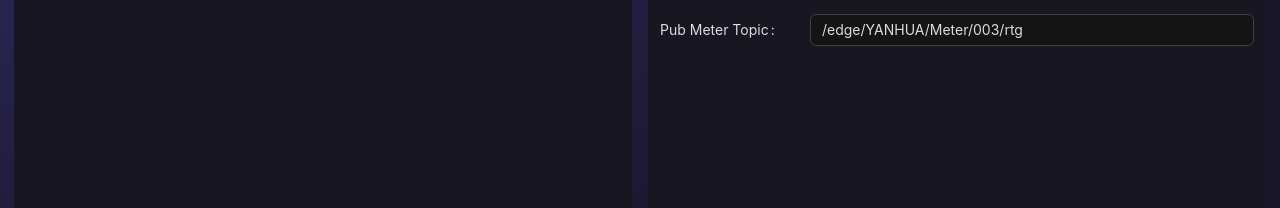
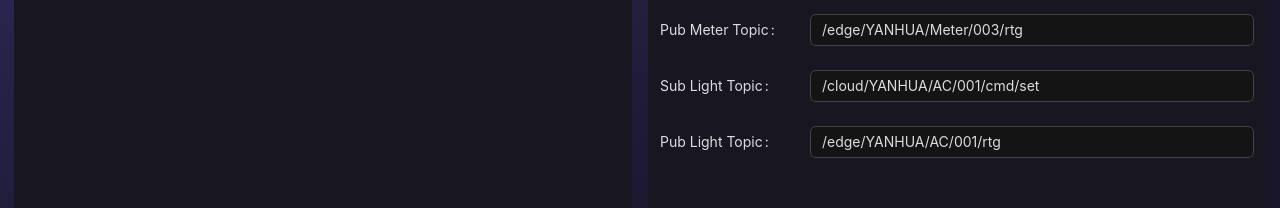
Before and after one commit to Seventh-Sense/Tool, a Vue app: page / in a window 1280 px wide. Shown: the part 404-612 px from the top of the page. Built offline with nearby package versions, Linux system fonts and the light colour scheme; no server answers.

Commit message:
modify code

```diff
--- a/src/components/Mqtt/index.vue
+++ b/src/components/Mqtt/index.vue
@@ -1,12 +1,7 @@
 <template>
   <div class="container">
     <div class="container-top">
-      <a-form
-        :model="formState"
-        :label-col="labelCol"
-        :wrapper-col="wrapperCol"
-        labelAlign="left"
-      >
+      <a-form :model="formState" :label-col="labelCol" :wrapper-col="wrapperCol" labelAlign="left">
         <a-form-item>
           <a-button type="primary" @click="onclick">提交</a-button>
         </a-form-item>
@@ -14,20 +9,24 @@
           <a-input v-model:value="formState.host" />
         </a-form-item>
         <a-form-item label="Port">
-          <a-input-number
-            v-model:value="formState.port"
-            :min="1"
-            style="width: 100%"
-          />
+          <a-input-number v-model:value="formState.port" :min="1" style="width: 100%" />
         </a-form-item>
+
         <a-form-item label="Sub AC Topic">
           <a-input v-model:value="formState.sub_ac_topic" />
         </a-form-item>
         <a-form-item label="Pub AC Topic">
           <a-input v-model:value="formState.pub_ac_topic" />
         </a-form-item>
+
         <a-form-item label="Pub Meter Topic">
           <a-input v-model:value="formState.pub_meter_topic" />
+        </a-form-item>
+        <a-form-item label="Sub Light Topic">
+          <a-input v-model:value="formState.sub_ac_topic" />
+        </a-form-item>
+        <a-form-item label="Pub Light Topic">
+          <a-input v-model:value="formState.pub_ac_topic" />
         </a-form-item>
       </a-form>
     </div>
@@ -45,6 +44,8 @@ const formState: UnwrapRef<any> = reactive({
   port: 1888,
   sub_ac_topic: "/cloud/YANHUA/AC/001/cmd/set",
   pub_ac_topic: "/edge/YANHUA/AC/001/rtg",
+  pub_light_topic: "/edge/YANHUA/Light/002/rtg",
+  sub_light_topic: "/cloud/YANHUA/Light/002/cmd/set",
   pub_meter_topic: "/edge/YANHUA/Meter/003/rtg",
 });
 
@@ -66,6 +67,8 @@ const initData = async () => {
       formState.port = res.data.port;
       formState.sub_ac_topic = res.data.sub_ac_topic;
       formState.pub_ac_topic = res.data.pub_ac_topic;
+      formState.sub_light_topic = res.data.sub_light_topic;
+      formState.pub_light_topic = res.data.pub_light_topic;
       formState.pub_meter_topic = res.data.pub_meter_topic;
     }
   } catch (e) {
--- a/src/components/Task/JobModal/index.vue
+++ b/src/components/Task/JobModal/index.vue
@@ -61,6 +61,10 @@ const options = [
     label: "publish_ac_job",
     value: "xport.app.task:publish_ac_job",
   },
+  {
+    label: "publish_light_job",
+    value: "xport.app.task:publish_light_job",
+  },
 ];
 
 const dataCheck = () => {
@@ -105,6 +109,8 @@ watch(
       data.value.id = "publish_meter_job";
     } else if (newVal === "xport.app.task:publish_ac_job") {
       data.value.id = "publish_ac_job";
+    } else if (newVal === "xport.app.task:publish_light_job") {
+      data.value.id = "publish_light_job";
     }
   }
 );
```
